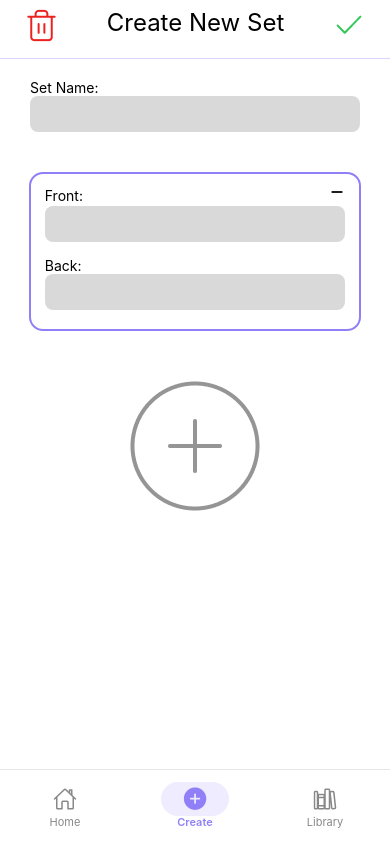
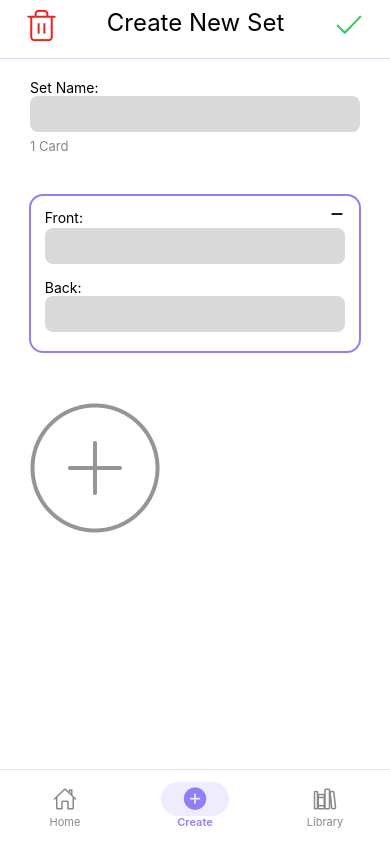
Before and after one commit to trungvt138/flip_it, a React Native app: screen /Create in a window 390 px wide. Built offline with nearby package versions, Linux system fonts and the light colour scheme.

Commit message:
show live cards

```diff
--- a/src/components/LCard.js
+++ b/src/components/LCard.js
@@ -82,13 +82,13 @@ const styles = StyleSheet.create({
     repeat: {
         width: 133,
         height: 112,
-        backgroundColor: '#EC221F',
+        backgroundColor: '#cd5c5c',
         borderRadius: 14,
     },
     easy: {
         width: 133,
         height: 112,
-        backgroundColor: '#34C759',
+        backgroundColor: '#1db954',
         borderRadius: 14,
     },
     btnText: {
--- a/src/screens/CreateSet.js
+++ b/src/screens/CreateSet.js
@@ -58,6 +58,7 @@ export default function CreateSet() {
 
           <View style={styles.body}>
             <LabeledInput label={"Set Name:"} style={styles.labeledInput} onChangeText={handleChange} />
+            <Text style={styles.cardCount}>{cards.length} {cards.length === 1 ? "Card" : "Cards"}</Text>
 
             <ScrollView
               style={styles.scrollView}
@@ -77,11 +78,12 @@ export default function CreateSet() {
                 );
               })}
 
-              <View style={{ alignItems: "center" }}>
+              <View style={styles.addButton}>
                 <TouchableOpacity onPress={() => addCard({ front: "", back: "" })}>
                   <Image source={require("../../assets/plus-circle.png")} />
                 </TouchableOpacity>
               </View>
+
             </ScrollView>
           </View>
         </View>
@@ -122,8 +124,17 @@ const styles = StyleSheet.create({
   labeledInput: {
     paddingHorizontal: 30,
   },
+  cardCount: {
+    paddingHorizontal: 30,
+    paddingTop: 6,
+    fontSize: 13,
+    color: '#888',
+  },
   scrollView: {
     marginHorizontal: 20,
     marginTop: 40,
   },
+  addButton: {
+
+  }
 });
--- a/src/screens/EditSet.js
+++ b/src/screens/EditSet.js
@@ -59,6 +59,7 @@ export default function EditSet({ route }) {
 
           <View style={styles.body}>
             <LabeledInput label={"Set Name:"} style={styles.labeledInput} onChangeText={handleChange} value={text} />
+            <Text style={styles.cardCount}>{cards.length} {cards.length === 1 ? "Card" : "Cards"}</Text>
 
             <ScrollView
               style={styles.scrollView}
@@ -123,6 +124,12 @@ const styles = StyleSheet.create({
   labeledInput: {
     paddingHorizontal: 30,
   },
+  cardCount: {
+    paddingHorizontal: 30,
+    paddingTop: 6,
+    fontSize: 13,
+    color: '#888',
+  },
   scrollView: {
     marginHorizontal: 20,
     marginTop: 40,
--- a/src/screens/SessionComplete.js
+++ b/src/screens/SessionComplete.js
@@ -139,12 +139,12 @@ const styles = StyleSheet.create({
   correctText: {
     fontSize: 18,
     fontWeight: '500',
-    color: '#34c759',
+    color: '#1db954',
   },
   incorrectText: {
     fontSize: 18,
     fontWeight: '500',
-    color: '#ec221f',
+    color: '#cd5c5c',
   },
   arrowRow: {
     alignItems: 'center',
@@ -172,7 +172,7 @@ const styles = StyleSheet.create({
   },
   btnRepeat: {
     flex: 1,
-    backgroundColor: '#ec221f',
+    backgroundColor: '#cd5c5c',
     paddingVertical: 16,
     borderRadius: 14,
     alignItems: 'center',
@@ -185,7 +185,7 @@ const styles = StyleSheet.create({
     alignItems: 'center',
   },
   btnPrimary: {
-    backgroundColor: '#34c759',
+    backgroundColor: '#1db954',
     paddingVertical: 16,
     borderRadius: 14,
     alignItems: 'center',
```
